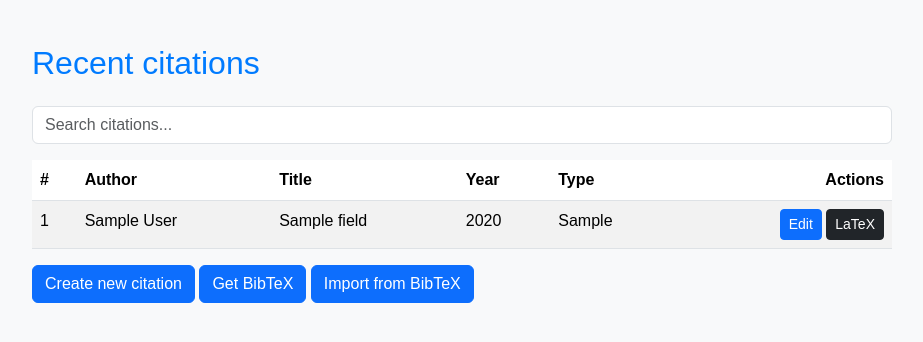
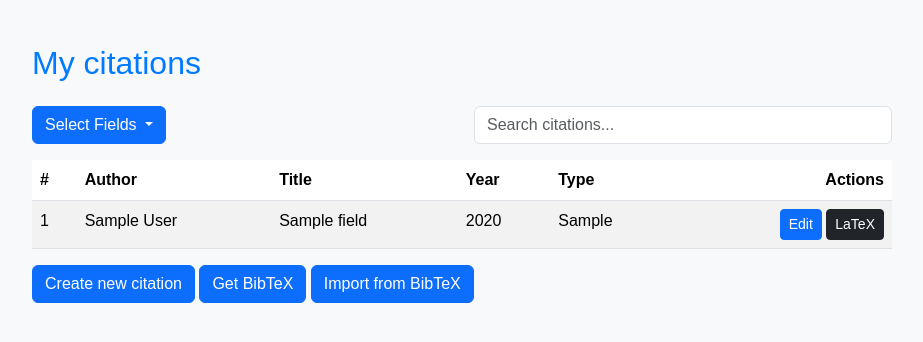
Before and after one commit to tkontt/SmartCite, a Flask app: template src/templates/index.html in a window 1280 px wide. Shown: the part 96-438 px from the top of the page, without its empty margins (178-1101 px from the left). Run offline with Flask 3, Linux system fonts and the light colour scheme; the template is opened without the code that fills it: most values are stand-ins (such as "Sample title", 1, 10 or a date in 2020).

Commit message:
Table header filters index.html and scripts.js

```diff
--- a/src/templates/index.html
+++ b/src/templates/index.html
@@ -5,7 +5,7 @@ Citation App
 {% endblock %}
 
 {% block body %}
-<h2 class="mb-4">Recent citations</h2>
+<h2 class="mb-4">My citations</h2>
 {% with messages = get_flashed_messages() %}
     {% if messages %}
       <ul>
@@ -14,10 +14,35 @@ Citation App
       {% endfor %}
       </ul>
     {% endif %}
-  {% endwith %}
+{% endwith %}
 
-<!-- Hakukenttä tablelle-->
-<input type="text" id="search-input" class="form-control mb-3" placeholder="Search citations..." onkeyup="filterTable()">
+<!-- Dropdown ja Search gridi -->
+<div class="row align-items-center mb-3">
+    <!-- Dropdown for selecting fields -->
+    <div class="col-md-6 col-12 mb-2 mb-md-0">
+        <div class="dropdown">
+            <button class="btn btn-primary dropdown-toggle" type="button" id="dropdownMenuButton" data-bs-toggle="dropdown" aria-expanded="false">
+                Select Fields
+            </button>
+            <ul class="dropdown-menu" aria-labelledby="dropdownMenuButton">
+                <!-- "Select All" Checkbox -->
+                <li><label class="dropdown-item"><input type="checkbox" id="select-all" checked> All</label></li>
+                <!-- Single Checkboxes -->
+                <li><label class="dropdown-item"><input type="checkbox" class="header-checkbox" data-column="0" checked> #</label></li>
+                <li><label class="dropdown-item"><input type="checkbox" class="header-checkbox" data-column="1" checked> Author</label></li>
+                <li><label class="dropdown-item"><input type="checkbox" class="header-checkbox" data-column="2" checked> Title</label></li>
+                <li><label class="dropdown-item"><input type="checkbox" class="header-checkbox" data-column="3" checked> Year</label></li>
+                <li><label class="dropdown-item"><input type="checkbox" class="header-checkbox" data-column="4" checked> Type</label></li>
+                <li><label class="dropdown-item"><input type="checkbox" class="header-checkbox" data-column="5" checked> Actions</label></li>
+            </ul>
+        </div>
+    </div>
+
+    <!-- Search Bar -->
+    <div class="col-md-6 col-12">
+        <input type="text" id="search-input" class="form-control" placeholder="Search citations..." onkeyup="filterTable()">
+    </div>
+</div>
 
 <!-- Table -->
 {% if citations|length > 0 %}
@@ -29,7 +54,7 @@ Citation App
             <th>Title</th>
             <th>Year</th>
             <th>Type</th>
-            <th class="text-end" id="actions">Actions</th> <!-- Align right -->
+            <th class="text-end" id="actions">Actions</th>
         </tr>
     </thead>
     <tbody>
@@ -41,14 +66,8 @@ Citation App
             <td>{{ citation.fields.get('year', 'N/A') }}</td>
             <td>{{ citation.citation_type }}</td>
             <td class="text-end">
-                <!-- Edit Button -->
                 <a href="/citation/{{ citation.id }}" class="btn btn-primary btn-sm">Edit</a>
-                <!-- Quick LaTeX copy-->
-                <button class="btn btn-dark btn-sm"
-                title="Copy citation to clipboard"
-                onclick="copyToClipboard('\\cite&#123;{{ citation.citation_key }}&#125;')">LaTeX</button>
-
-
+                <button class="btn btn-dark btn-sm" title="Copy citation to clipboard" onclick="copyToClipboard('\\cite&#123;{{ citation.citation_key }}&#125;')">LaTeX</button>
             </td>
         </tr>
         {% endfor %}
--- a/static/js/scripts.js
+++ b/static/js/scripts.js
@@ -56,3 +56,51 @@ function showAlert(message, duration = 2000) {
         setTimeout(() => alert.remove(), 150);
     }, duration);
 }
+
+//JS  - Checkboksit taulukon headereille
+
+// "Refe "Select all" boxille"
+const selectAllCheckbox = document.getElementById('select-all');
+const headerCheckboxes = document.querySelectorAll('.header-checkbox');
+
+// Handlaa "Select All" checkbox muutokset
+selectAllCheckbox.addEventListener('change', function() {
+    const isChecked = this.checked;
+    // Vaihda checkboksit/taulut
+    headerCheckboxes.forEach(checkbox => {
+        checkbox.checked = isChecked;
+        const columnIndex = checkbox.dataset.column;
+        const table = document.getElementById('citations-table');
+
+        table.querySelectorAll('tr').forEach(row => {
+            const cell = row.children[columnIndex];
+            if (cell) {
+                cell.style.display = isChecked ? '' : 'none';
+            }
+        });
+    });
+});
+
+// Handlaa yksittäisten boksien chekkaukset suhteessa "Select all" boksiin
+headerCheckboxes.forEach(checkbox => {
+    checkbox.addEventListener('change', function() {
+        // Jos mikä tahansa boksi unchekataan -> unchekkaa "Select all"
+        if (!this.checked) {
+            selectAllCheckbox.checked = false;
+        }
+        // Jos kaikki boksit chekattuna, chekkaa "Select all"
+        else if ([...headerCheckboxes].every(cb => cb.checked)) {
+            selectAllCheckbox.checked = true;
+        }
+
+        const columnIndex = this.dataset.column;
+        const table = document.getElementById('citations-table');
+
+        table.querySelectorAll('tr').forEach(row => {
+            const cell = row.children[columnIndex];
+            if (cell) {
+                cell.style.display = this.checked ? '' : 'none';
+            }
+        });
+    });
+});
```
